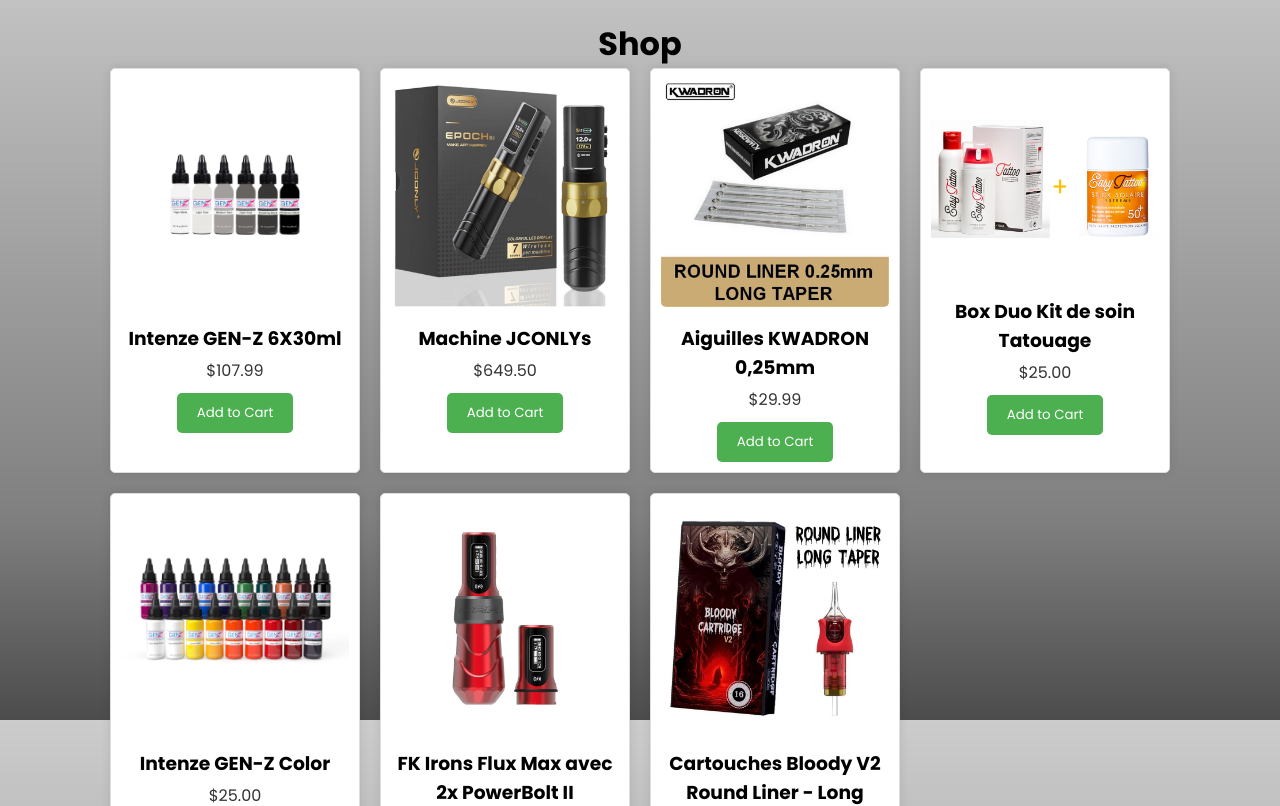
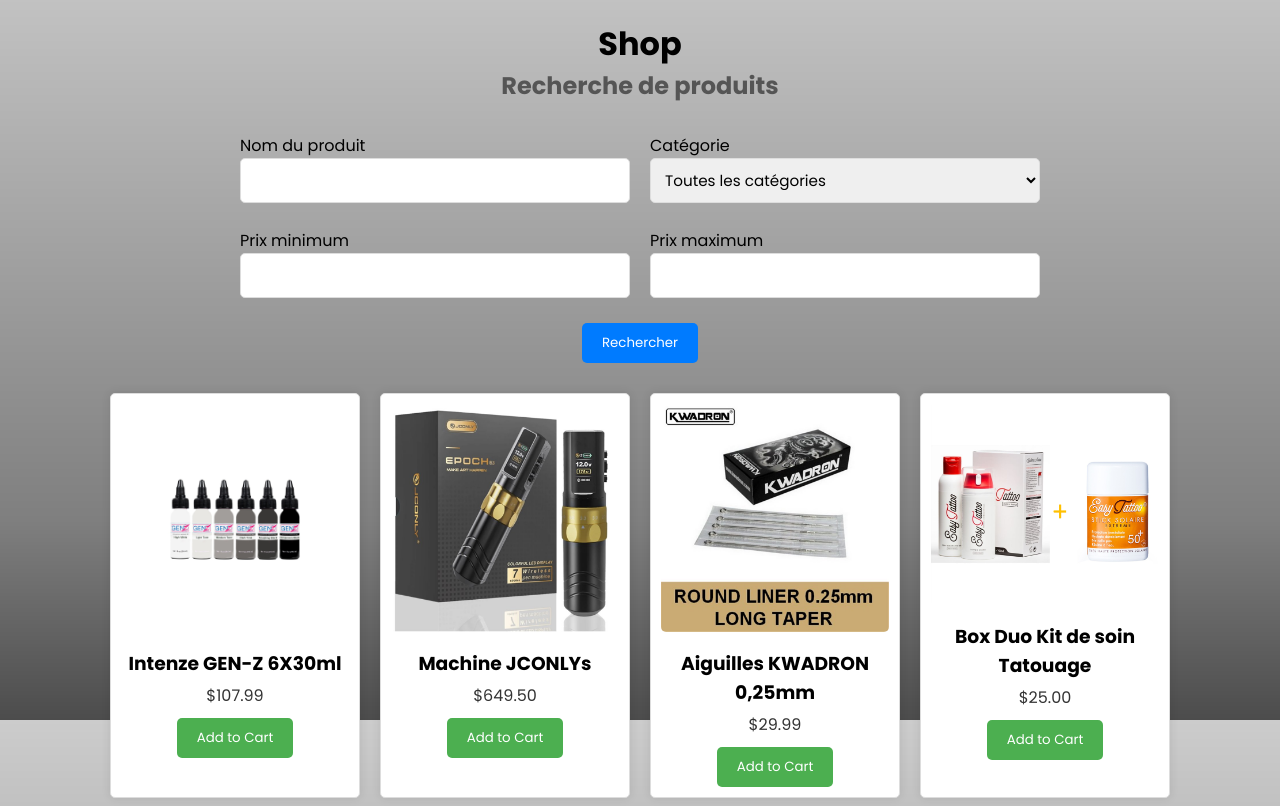
Before and after one commit to julienVandevoorde/memoireJulienV, a Laravel app: page /shop in a window 1280 px wide. Shown: the part 80-886 px from the top of the page. Run offline with Laravel 10, Linux system fonts and the light colour scheme; data comes from the database, SQL or seed files in the repository; parts of the project's set-up code (start-up, migrations or seed data) failed here and were passed over.

Commit message:
Ajout du filtre pahe Shop

```diff
--- a/app/Http/Controllers/ShopController.php
+++ b/app/Http/Controllers/ShopController.php
@@ -7,9 +7,32 @@
 
 class ShopController extends Controller
 {
-    public function index()
+    public function index(Request $request)
     {
-        $products = Product::all(); // Récupérer tous les produits de la base de données
-        return view('shop.index', compact('products')); // Passer les produits à la vue
+        $query = Product::query();
+
+        // Filtrage par nom de produit
+        if ($request->filled('name')) {
+            $query->where('name', 'like', '%' . $request->name . '%');
+        }
+
+        // Filtrage par catégorie
+        if ($request->filled('category')) {
+            $query->where('category', 'like', '%' . $request->category . '%');
+        }
+
+        // Filtrage par prix
+        if ($request->filled('min_price')) {
+            $query->where('price', '>=', $request->min_price);
+        }
+
+        if ($request->filled('max_price')) {
+            $query->where('price', '<=', $request->max_price);
+        }
+
+        // Récupérer les produits filtrés
+        $products = $query->get();
+
+        return view('shop.index', compact('products'));
     }
 }
--- a/public/css/shop.css
+++ b/public/css/shop.css
@@ -1,3 +1,4 @@
+/* Conteneur principal */
 .container {
     padding: 20px;
     display: flex;
@@ -5,13 +6,81 @@
     align-items: center;
 }
 
+/* Style pour le formulaire de recherche de produit */
+.search-form {
+    width: 100%;
+    max-width: 800px;
+    display: flex;
+    flex-direction: column; /* Mise en colonne pour centrer */
+    align-items: center; /* Centrer le contenu horizontalement */
+    margin-bottom: 30px;
+    gap: 15px; /* Espacement entre les champs et les groupes */
+}
+
+.search-form h3 {
+    font-size: 1.5em;
+    width: 100%;
+    margin-bottom: 15px;
+    color: #555;
+    text-align: center; /* Centrer le titre */
+}
+
+/* Champs de formulaire */
+.form-group-inline {
+    display: flex;
+    width: 100%;
+    justify-content: center; /* Centre les groupes de champs */
+    gap: 20px; /* Espacement entre les champs */
+}
+
+.form-group {
+    display: flex;
+    flex-direction: column;
+    flex: 1;
+    min-width: 200px;
+}
+
+.search-form input,
+.search-form select {
+    width: 100%;
+    padding: 10px;
+    border: 1px solid #ddd;
+    border-radius: 5px;
+    font-size: 0.95em;
+    margin-bottom: 10px; /* Ajouter un espace entre les champs */
+}
+
+/* Bouton de recherche */
+.search-form .button-container {
+    width: 100%;
+    display: flex;
+    justify-content: center; /* Centrer le bouton */
+}
+
+.search-form .small-button {
+    background-color: #007bff;
+    color: #fff;
+    border: none;
+    padding: 10px 20px;
+    border-radius: 5px;
+    cursor: pointer;
+    transition: background-color 0.3s ease;
+    text-align: center;
+}
+
+.search-form .small-button:hover {
+    background-color: #0056b3;
+}
+
+/* Grid des produits */
 .shop-feed {
     display: grid;
     grid-template-columns: repeat(4, 250px); /* 4 colonnes */
     gap: 20px;
-    justify-content: center; /* Centrer la grille */
+    justify-content: center;
 }
 
+/* Style de la carte produit */
 .product-card {
     border: 1px solid #ddd;
     padding: 10px;
@@ -38,6 +107,7 @@
     margin-bottom: 10px;
 }
 
+/* Bouton d'ajout au panier */
 .btn-add-to-cart {
     padding: 10px 20px;
     background-color: #4CAF50;
--- a/resources/views/shop/index.blade.php
+++ b/resources/views/shop/index.blade.php
@@ -8,6 +8,47 @@
 <div class="container">
     <h1>Shop</h1>
 
+    <!-- Formulaire de recherche de produit -->
+    <form action="{{ route('shop.index') }}" method="GET" class="search-form">
+        <h3>Recherche de produits</h3>
+
+        <!-- Champs alignés sur une seule ligne -->
+        <div class="form-group-inline">
+            <div class="form-group">
+                <label for="searchName">Nom du produit</label>
+                <input type="text" id="searchName" name="name" value="{{ request('name') }}">
+            </div>
+            <div class="form-group">
+                <label for="searchCategory">Catégorie</label>
+                <select id="searchCategory" name="category">
+                    <option value="">Toutes les catégories</option>
+                    <option value="Ink" {{ request('category') == 'Ink' ? 'selected' : '' }}>Ink</option>
+                    <option value="Machine" {{ request('category') == 'Machine' ? 'selected' : '' }}>Machine</option>
+                    <option value="Needles" {{ request('category') == 'Needles' ? 'selected' : '' }}>Needles</option>
+                    <option value="Aftercare" {{ request('category') == 'Aftercare' ? 'selected' : '' }}>Aftercare</option>
+                </select>
+            </div>
+        </div>
+
+        <!-- Champs de prix alignés sur une seule ligne -->
+        <div class="form-group-inline">
+            <div class="form-group">
+                <label for="minPrice">Prix minimum</label>
+                <input type="number" step="0.01" id="minPrice" name="min_price" value="{{ request('min_price') }}">
+            </div>
+            <div class="form-group">
+                <label for="maxPrice">Prix maximum</label>
+                <input type="number" step="0.01" id="maxPrice" name="max_price" value="{{ request('max_price') }}">
+            </div>
+        </div>
+
+        <!-- Bouton de recherche centré -->
+        <div class="button-container">
+            <button type="submit" class="small-button">Rechercher</button>
+        </div>
+    </form>
+
+    <!-- Liste des produits -->
     <div class="shop-feed">
         @foreach($products as $product)
             <div class="product-card">
```
